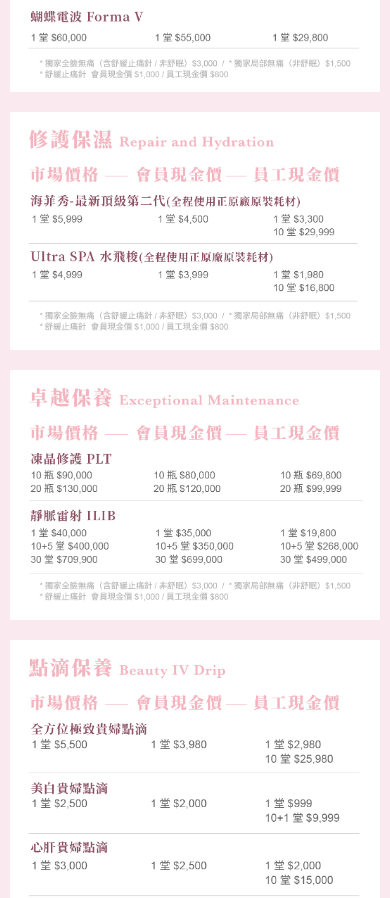
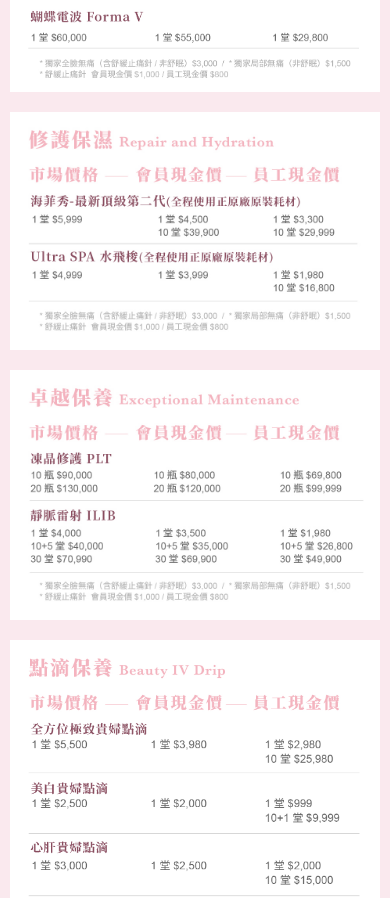
Before and after one commit to aacj2642/price_list, a plain HTML site: page index.html in a window 390 px wide. Shown: the part 2508-3406 px from the top of the page. Drawn offline with Linux system fonts and the light colour scheme.

Commit message:
Update index.html

```diff
--- a/index.html
+++ b/index.html
@@ -43,14 +43,14 @@
 
 
       <picture >
-        <source srcset="./images/1229-07Repair-and-Hydration-mobile.jpg" media="(max-width: 768px)">
-        <img class="price-image" src="./images/1229-07Repair-and-Hydration.jpg" alt="img07">
+        <source srcset="./images/0121-07Repair-and-Hydration-mobile.jpg" media="(max-width: 768px)">
+        <img class="price-image" src="./images/0121-07Repair-and-Hydration.jpg" alt="img07">
         </picture>
 
 
         <picture >
-          <source srcset="./images/1229-08Exceptional-Maintenance-mobile.jpg" media="(max-width: 768px)">
-          <img class="price-image" src="./images/1229-08Exceptional-Maintenance.jpg" alt="img08">
+          <source srcset="./images/0121-08Exceptional-Maintenance-mobile.jpg" media="(max-width: 768px)">
+          <img class="price-image" src="./images/0121-08Exceptional-Maintenance.jpg" alt="img08">
           </picture>
 
           <picture >
```
